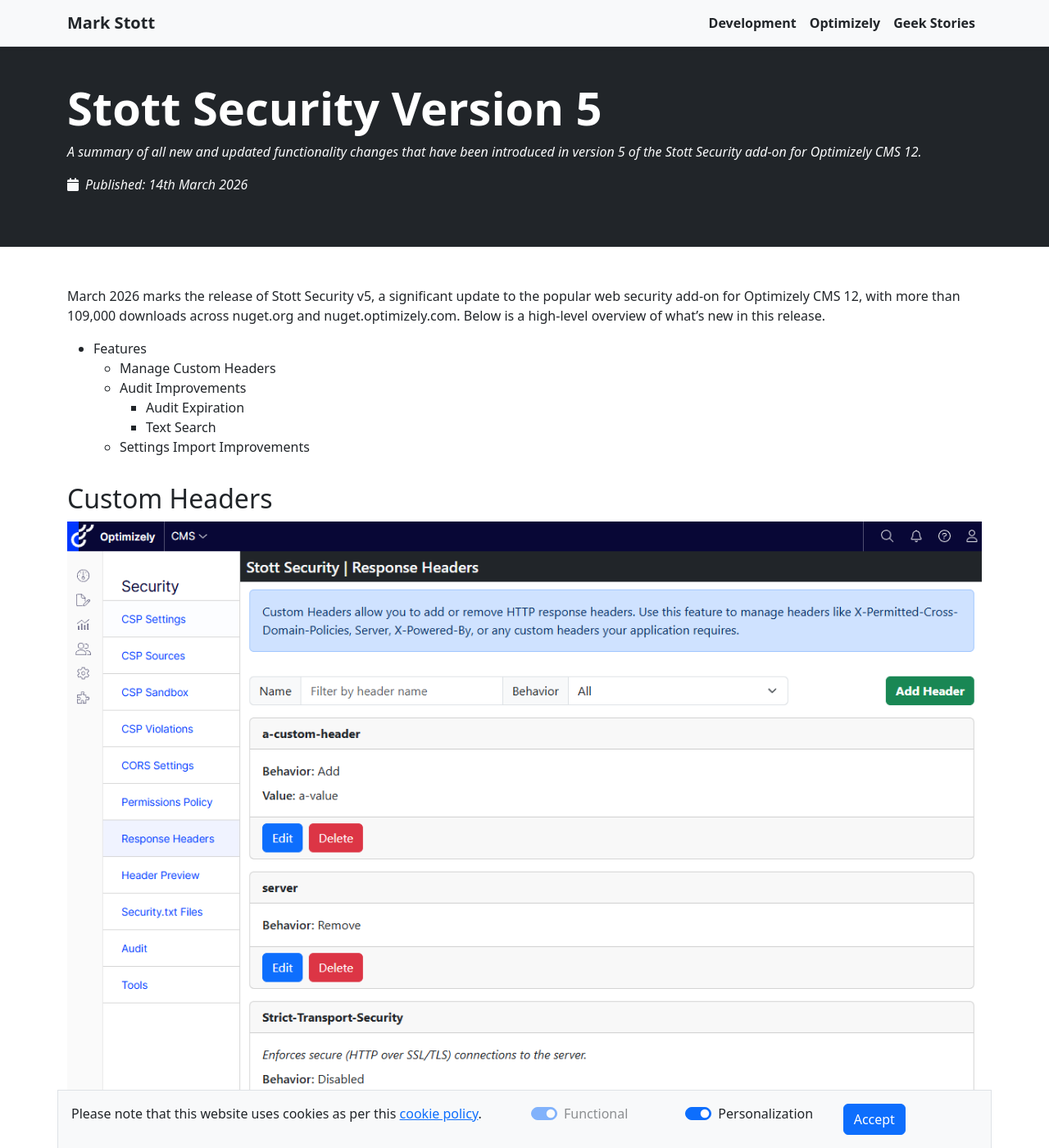
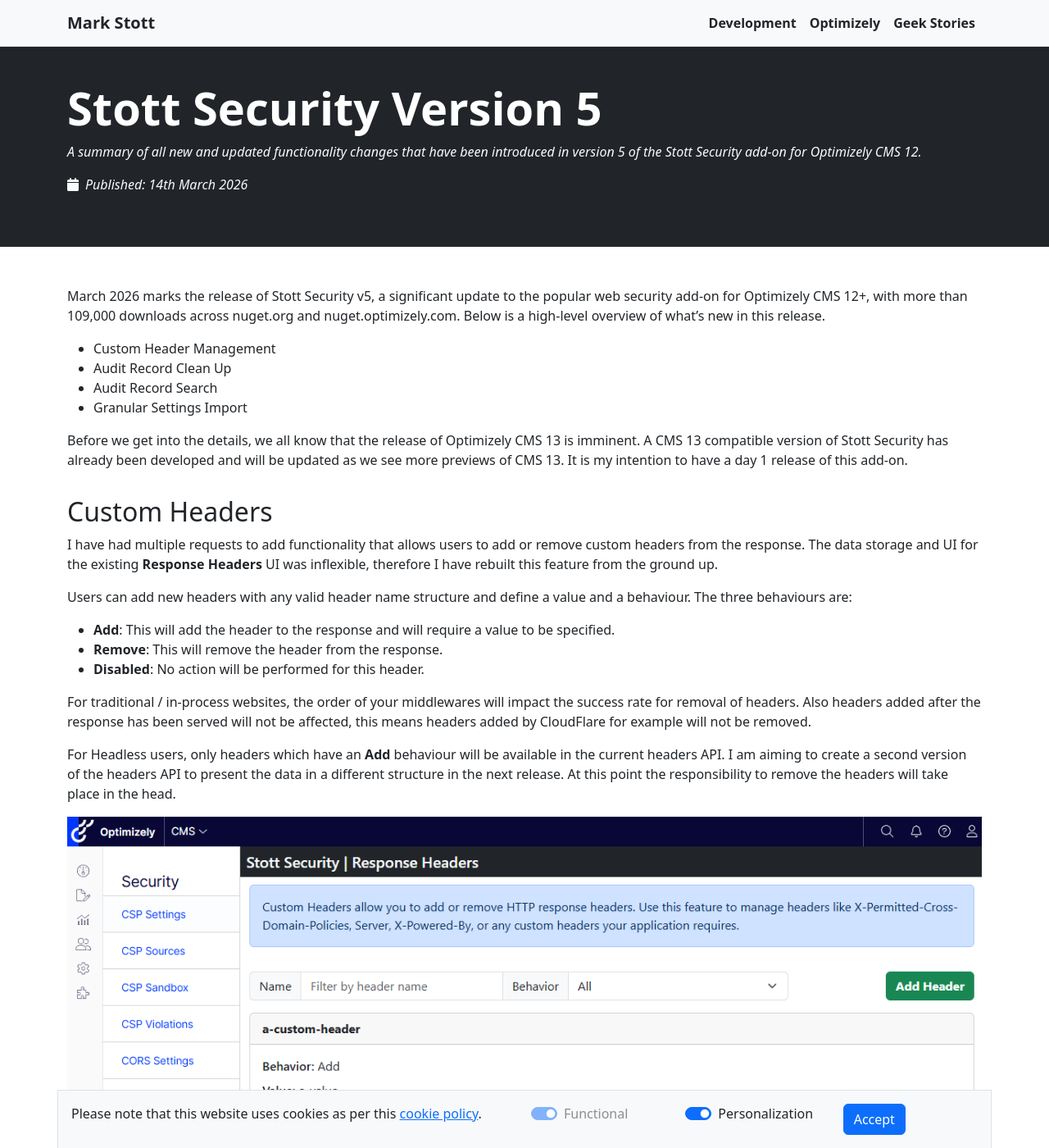
Before and after one commit to GeekInTheNorth/GeekInTheNorth.github.io, a Jekyll site: the page built from _posts/2026-03-14-stott-security-5.md, in a window 1280 px wide and 1400 px high. Shown: the whole window at 82% size. Built offline with Jekyll 4.4.1, drawn with Linux system fonts in a browser that asks for light colours; some of the changed text lies outside the part shown.

Commit message:
Update version 5 blog post.

````diff
--- a/_posts/2026-03-14-stott-security-5.md
+++ b/_posts/2026-03-14-stott-security-5.md
@@ -13,23 +13,80 @@
   - "_posts/2026-01-16-stott-security-4.md"
 ---
 
-March 2026 marks the release of Stott Security v5, a significant update to the popular web security add-on for Optimizely CMS 12, with more than 109,000 downloads across nuget.org and nuget.optimizely.com. Below is a high-level overview of what’s new in this release.
+March 2026 marks the release of Stott Security v5, a significant update to the popular web security add-on for Optimizely CMS 12+, with more than 109,000 downloads across nuget.org and nuget.optimizely.com. Below is a high-level overview of what’s new in this release.
 
-- Features
-  - Manage Custom Headers
-  - Audit Improvements
-    - Audit Expiration
-    - Text Search
-  - Settings Import Improvements
+- Custom Header Management
+- Audit Record Clean Up
+- Audit Record Search
+- Granular Settings Import
+
+Before we get into the details, we all know that the release of Optimizely CMS 13 is imminent. A CMS 13 compatible version of Stott Security has already been developed and will be updated as we see more previews of CMS 13.  It is my intention to have a day 1 release of this add-on.
 
 ## Custom Headers
 
+I have had multiple requests to add functionality that allows users to add or remove custom headers from the response.  The data storage and UI for the existing **Response Headers** UI was inflexible, therefore I have rebuilt this feature from the ground up.
+
+Users can add new headers with any valid header name structure and define a value and a behaviour.  The three behaviours are:
+
+- **Add**: This will add the header to the response and will require a value to be specified.
+- **Remove**: This will remove the header from the response.
+- **Disabled**: No action will be performed for this header.
+
+For traditional / in-process websites, the order of your middlewares will impact the success rate for removal of headers. Also headers added after the response has been served will not be affected, this means headers added by CloudFlare for example will not be removed.
+
+For Headless users, only headers which have an **Add** behaviour will be available in the current headers API.  I am aiming to create a second version of the headers API to present the data in a different structure in the next release.  At this point the responsibility to remove the headers will take place in the head.
+
 ![Custom Headers Interface](/assets/StottSecurityCustomHeaders.png)
 
-## Audit
+> ⚠️ Migration warning: Any configuration on the old Response Headers interface will need to be recreated.
+
+Response Headers that were previously managed through the old interface will need to be reconfigured.  They will appear with a Disabled behaviour and the edit modal will presemt the same friendly options that were available in the previous UI.
+
+## Audit Record Clean Up
+
+Stott Security has long had the ability to Audit changes to the configuration settings, but there has not been any means to clean up the audit records.  A new scheduled job called **[Stott Security] Audit Record Clean Up** has been created that will remove audit records that exceed a configured retention period.  By default this period is set to 2 years, but can be altered during the Add-On configuration by specifying the **AuditRetentionPeriod**.
+
+```C#
+services.AddStottSecurity(options =>
+{
+  options.ConnectionStringName = "EPiServerDB";
+  options.NonceHashExclusionPaths.Add("/exclude-me");
+  options.AuditRetentionPeriod = TimeSpan.FromDays(730);
+},
+authorization =>
+{
+  authorization.AddPolicy(CspConstants.AuthorizationPolicy, policy =>
+  {
+    policy.RequireRole("WebAdmins");
+  });
+});
+```
+
+## Audit Record Search
+
+Filtering of audit records has always been present within the system, however it was limited to simple filters for user, operation, record and date range.  Looking for very specific changes was a time consuming exercise.  This changes adds a text filter which will be used to find matches within the following fields:
+
+- Indicator
+  - Source for Content Security Policy Sources
+  - Directive for Permission Policy directives
+  - Header Name for Custom Headers
+- Old Value
+- New Value
 
 ![Audit Interface](/assets/StottSecurityAuditWithFreeTextFilter.png)
 
-## Settings Import
+> 🙏 **Thank you** to [Samuel Joseph](https://github.com/SamuelJoseph23) for delivering [Add a free text filter to the Audit Screen](https://github.com/GeekInTheNorth/Stott.Security.Optimizely/issues/347).
+
+## Granular Settings Import
+
+The ability to import and export settings was introduced back in version 2.6.0 but was straight forwards in terms of options.  Over time this functionality was updated to support partial imports by ignoring root settings that were null. As part of this release, users now have the ability to choose specifically which settings they want to import.
 
 ![Import Settings Modal](/assets/StottSecurityImportSettingsModal.png)
+
+> 🙏 **Thank you** to [Samuel Joseph](https://github.com/SamuelJoseph23) for providing the initial implementation of [Enhance Settings Import Tool](https://github.com/GeekInTheNorth/Stott.Security.Optimizely/issues/346).
+
+## Summary
+
+Stott Security is a free, open-source add-on for Optimizely CMS 12+, designed from the ground up to be accessible to both technical and non-technical users, with built-in audit functionality to provide clear accountability. The add-on supports both PaaS-based traditional headed sites and headless solutions.
+
+Version 5 delivers a major update featuring a rebuilt **Response Headers** functionality with enhanced support for custom headers; enhanced **Audit Management** with configurable retention periods and new free-text search, and a more granular **Settings Import** tool that allows selective configuration.
````
